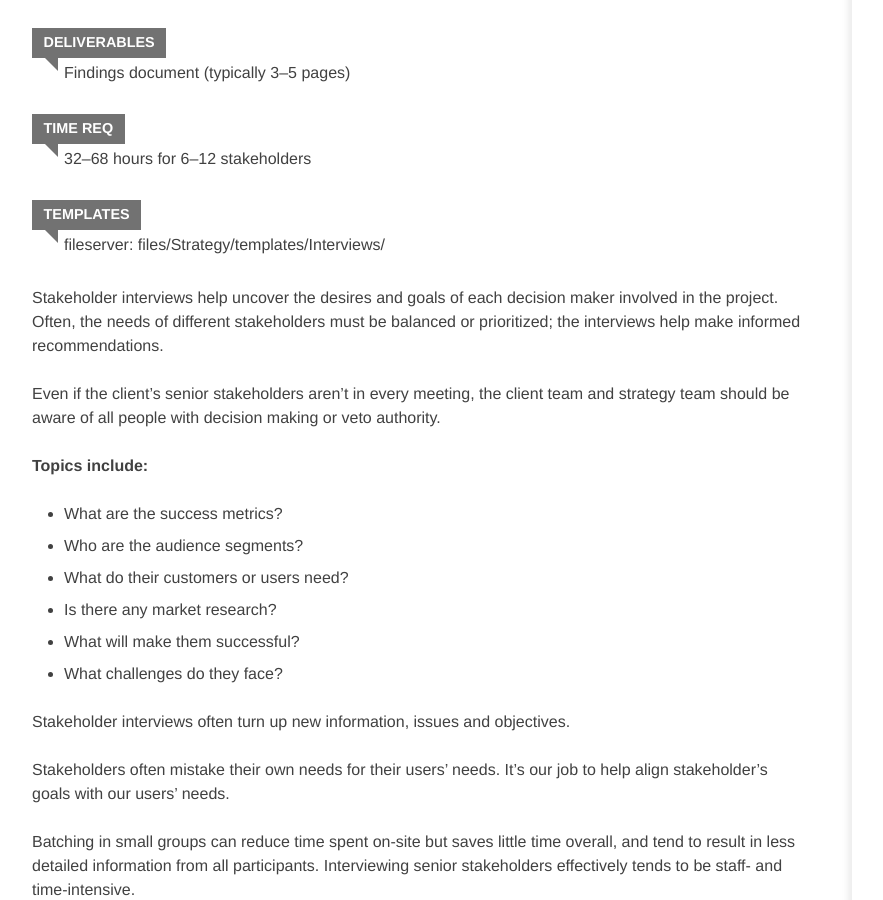
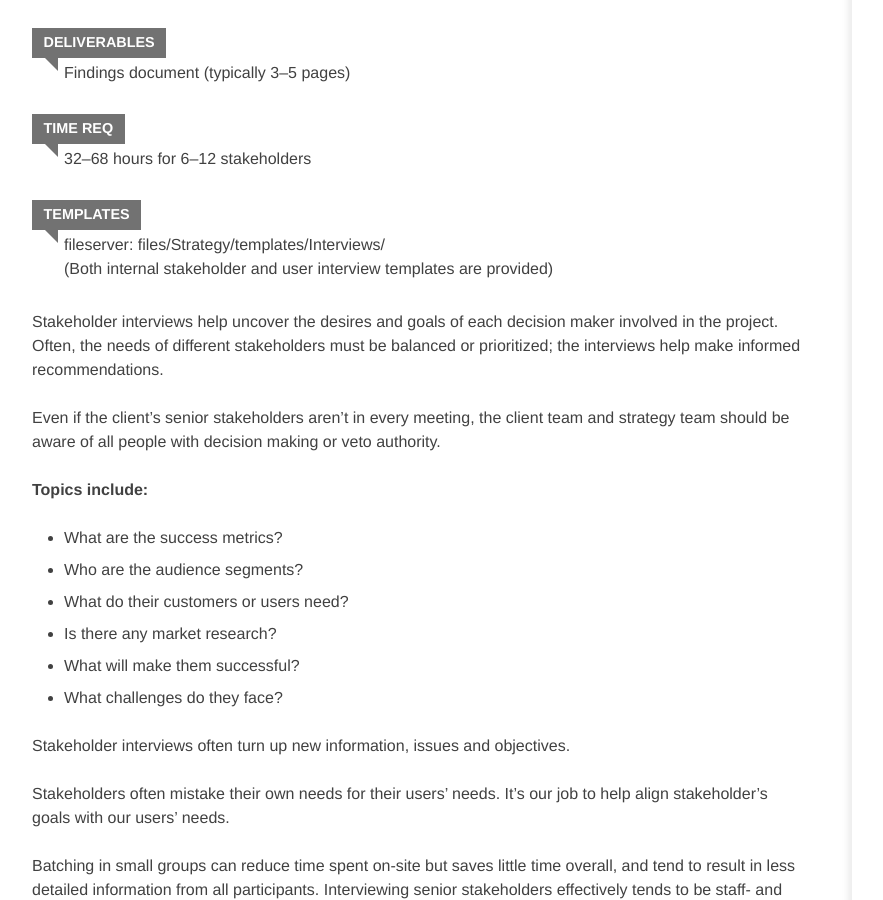
Before and after one commit to imarc/handbook, a Jekyll site: the page built from strategy.markdown, in a window 1280 px wide and 900 px high, scrolled down 9014 px. Shown: the whole window, without its empty margins (88-971 px from the left). Built offline with Jekyll 4.4.1, drawn with Linux system fonts in a browser that asks for light colours; nearby versions of some CDN libraries; some web fonts are replaced.

Commit message:
Templates for User Interviews

```diff
--- a/strategy.markdown
+++ b/strategy.markdown
@@ -275,6 +275,7 @@ Time Req
 
 Templates
 :	fileserver: files/Strategy/templates/Interviews/
+(Both internal stakeholder and user interview templates are provided)
 
 
 Stakeholder interviews help uncover the desires and goals of each decision maker involved in the project. Often, the needs of different stakeholders must be balanced or prioritized; the interviews help make informed recommendations.
```
